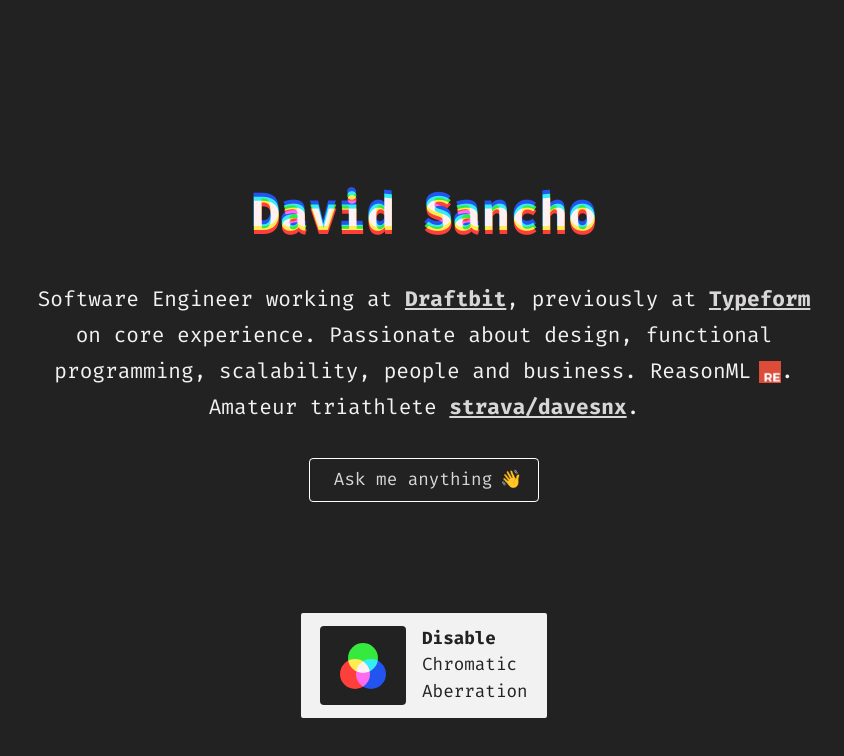
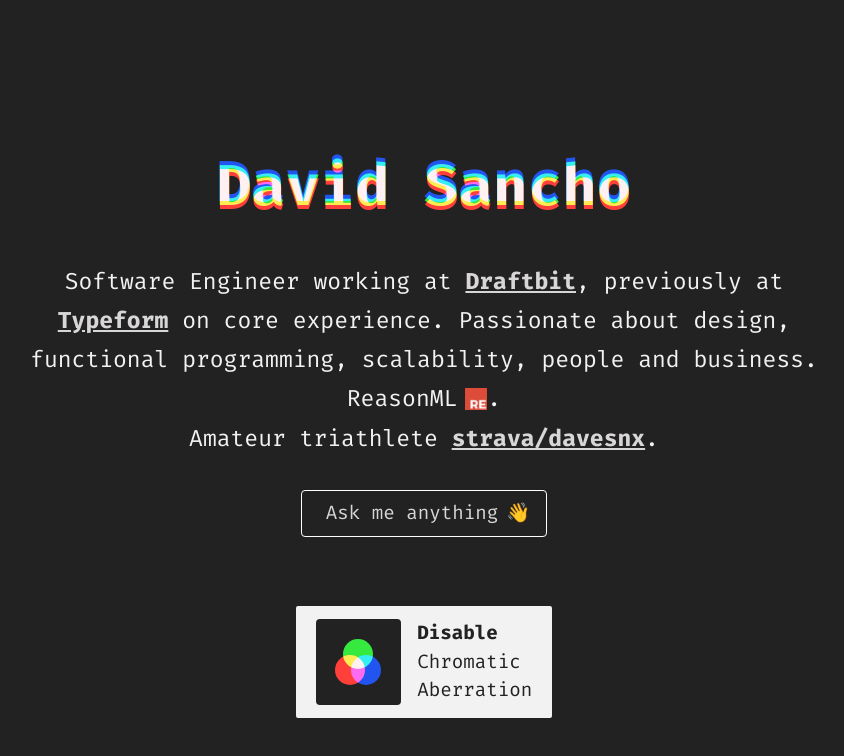
Before and after one commit to davesnx/sancho.dev, a React (Create React App) app: page / in a window 1280 px wide. Shown: the top 756 px of the page, without its empty margins (216-1060 px from the left). Built offline with nearby package versions, Linux system fonts and the light colour scheme.

Commit message:
feat: Tweak font sizes

```diff
--- a/src/app.jsx
+++ b/src/app.jsx
@@ -11,7 +11,7 @@
 import useDeviceOrientation from "./device-orientation";
 
 const H1 = styled.h1`
-  font-size: ${font.fontSize2};
+  font-size: ${font.fontSize3};
   font-weight: bold;
   margin: 0;
 `;
--- a/src/fonts.js
+++ b/src/fonts.js
@@ -1,10 +1,11 @@
 const increment = "1.2";
-const lineHeightFixed = "0.4rem";
-const lineHeightRelative = "1.1rem";
+const lineHeightFixed = "0.5rem";
+const lineHeightRelative = "1.2rem";
 
-const fontSize0 = "1.1rem";
+const fontSize0 = "1.2rem";
 const fontSize1 = `calc(${fontSize0} * ${increment})`;
-const fontSize2 = "3rem";
+const fontSize2 = `calc(${fontSize0} * ${increment} * 1.5)`;
+const fontSize3 = `calc(${fontSize0} * ${increment} * 2.5)`;
 const globalFontSize = `${fontSize0}`;
 const globalLineHeight = `calc(${lineHeightFixed} + ${lineHeightRelative})`;
 
@@ -12,6 +13,7 @@
   fontSize0,
   fontSize1,
   fontSize2,
+  fontSize3,
   globalFontSize,
   globalLineHeight
 };
```
